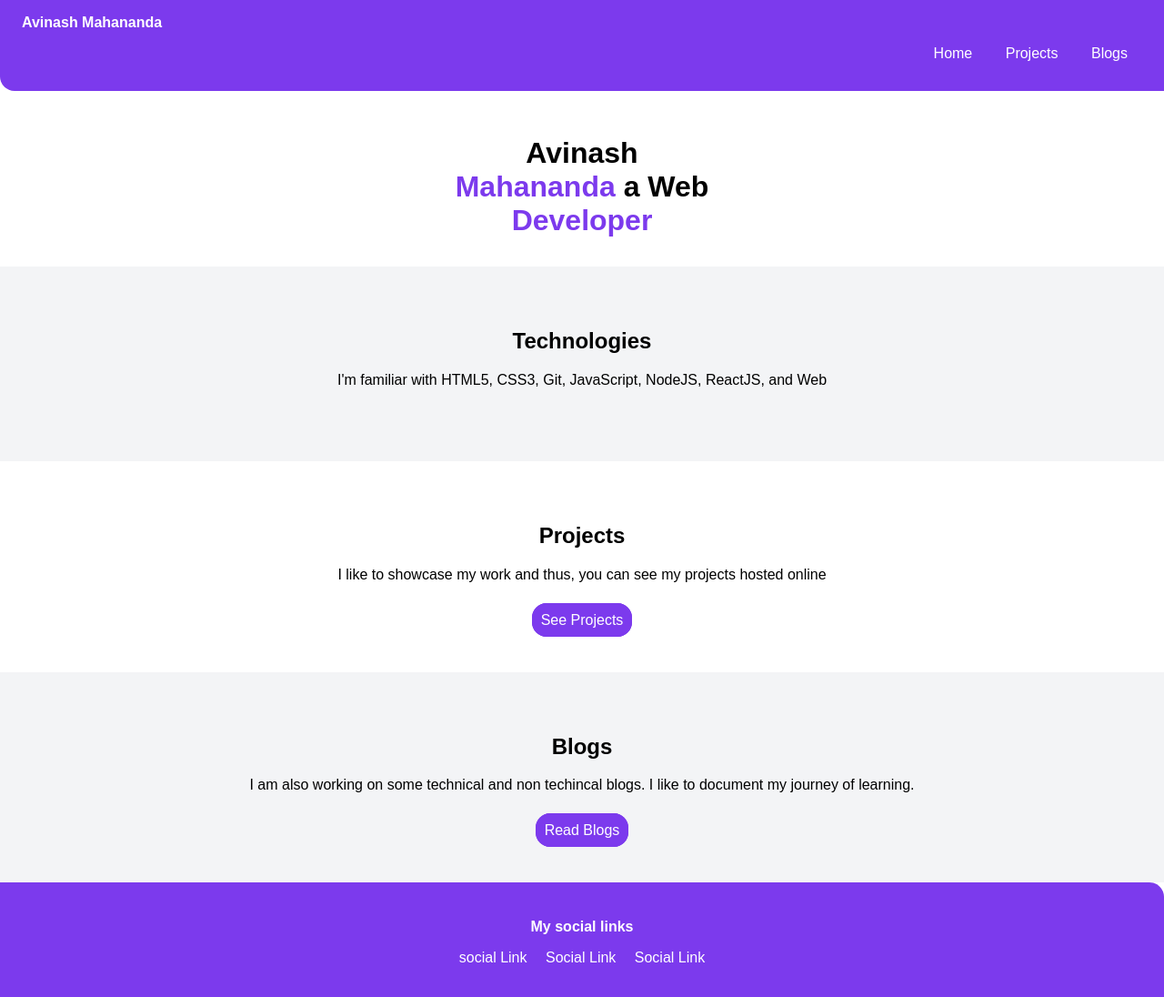
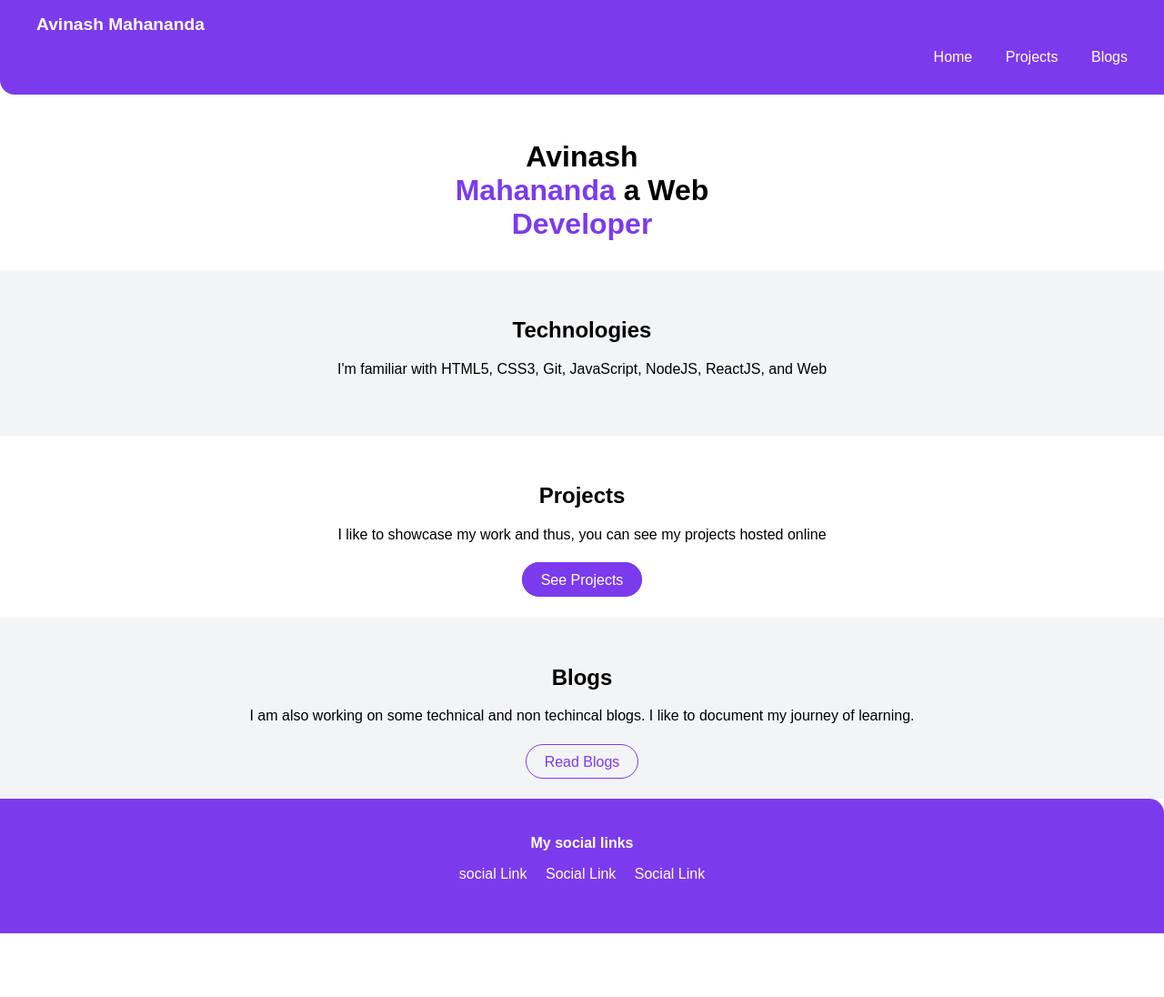
Before and after one commit to Avin008/Avinash-Portfolio-Site, a plain HTML site: page index.html in a window 1280 px wide. Shown: the whole page at 91% size. After the commit the page ends 1026 px from the top, so only its background shows below. Drawn offline with Linux system fonts and the light colour scheme.

Commit message:
style: udpated buttons

```diff
--- a/index.html
+++ b/index.html
@@ -56,7 +56,7 @@
         </p>
       </div>
 
-      <a class="primary-link" href="/pages/blogs.html">Read Blogs</a>
+      <a class="secondary-link" href="/pages/blogs.html">Read Blogs</a>
     </section>
 
     <footer class="footer container-center">
--- a/style.css
+++ b/style.css
@@ -82,7 +82,7 @@ body {
 }
 
 .section {
-  padding: 3rem;
+  padding: 2rem;
 }
 
 .hero-header {
@@ -108,13 +108,31 @@ body {
 
 .primary-link {
   text-decoration: none;
+  max-width: 140px;
+  margin: 1rem;
+  padding: 0.6rem 1.2rem;
+  border-radius: 2rem;
+  border: 1px solid var(--primary-color);
+  color: var(--primary-color);
   background-color: var(--primary-color);
-  border: 2px solid var(--primary-color);
-  border-radius: 1rem;
-  padding: 0.5rem;
   color: white;
 }
 
 p {
   padding-bottom: 1rem;
 }
+
+.secondary-link {
+  text-decoration: none;
+  max-width: 140px;
+  margin: 1rem;
+  padding: 0.6rem 1.2rem;
+  border-radius: 2rem;
+  border: 1px solid var(--primary-color);
+  color: var(--primary-color);
+}
+
+.nav-brand {
+  font-size: 1.2rem;
+  padding-left: 1rem;
+}
```
